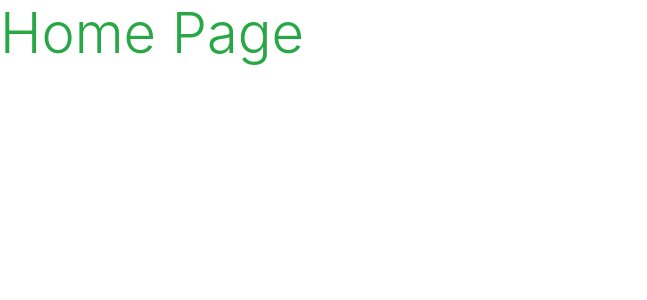
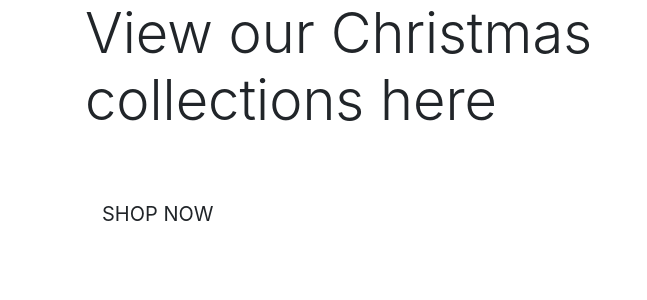
Before and after one commit to irenenev24/ArinBeauty, a Django app: page / in a window 1280 px wide. Shown: the top 300 px of the page, without its empty margins (0-647 px from the left). Run offline with Django 3.2, Linux system fonts and the light colour scheme; some libraries are stand-ins or nearby versions.

Commit message:
Added homepage content

```diff
--- a/home/templates/home/index.html
+++ b/home/templates/home/index.html
@@ -1,6 +1,30 @@
 {% extends "base.html" %}
 {% load static %}
 
+{% block page_header %}
+    <div class="container header-container">
+        <div class="row">
+            <div class="col">
+
+            </div>
+        </div>
+    </div>
+{% endblock %}
 {% block content %}
-    <h1 class="display-4 text-success">Home Page</h1>
+    <div class="container h-100">
+        <div class="row h-100">
+            <div class="col-11 col-md-6 my-auto">
+                <h1 class="display-4 logo-font text-black">
+                    View our Christmas collections here
+                </h1>
+                <div class="my-5">
+                    <h4>
+                        <a href="" class="shop-now-button btn btn-lg rounded-0 text-uppercase py-3">
+                            Shop Now
+                        </a>
+                    </h4>
+                </div>
+            </div>
+        </div>
+    </div>
 {% endblock %}
```
